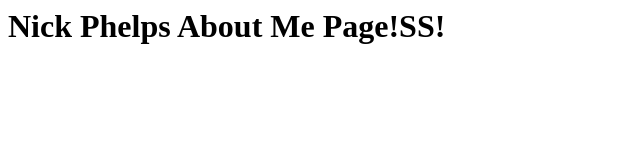
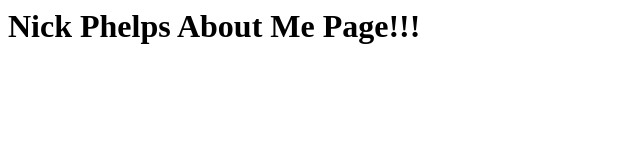
Before and after one commit to nickphelps/about-me, a plain HTML site: page index.html in a window 1280 px wide. Shown: the full height of the page, 0-640 px from the left. Drawn offline with Linux system fonts and the light colour scheme.

Commit message:
Initial Commit

```diff
--- a/index.html
+++ b/index.html
@@ -6,7 +6,7 @@
 </head>
 
 <body>
-<h1>Nick Phelps About Me Page!SS!</h1>
+<h1>Nick Phelps About Me Page!!!</h1>
 
 
 
```
